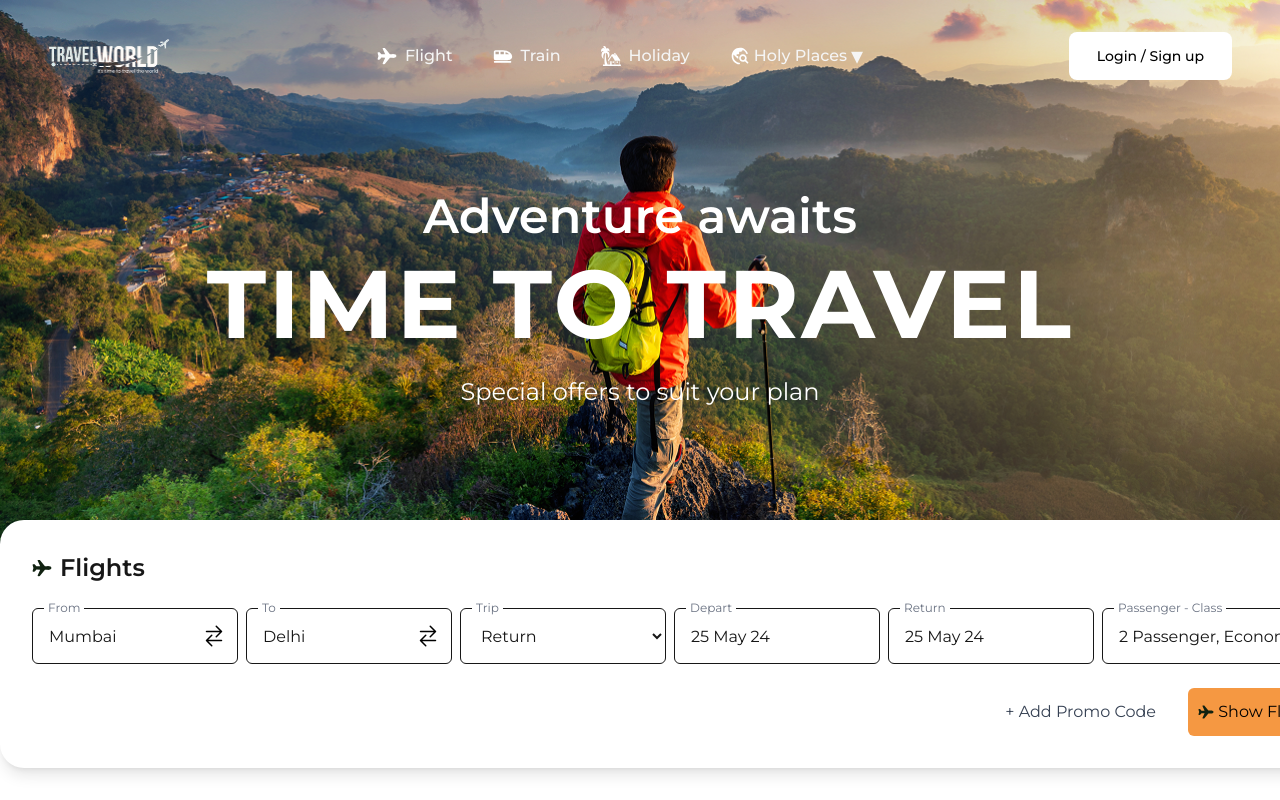
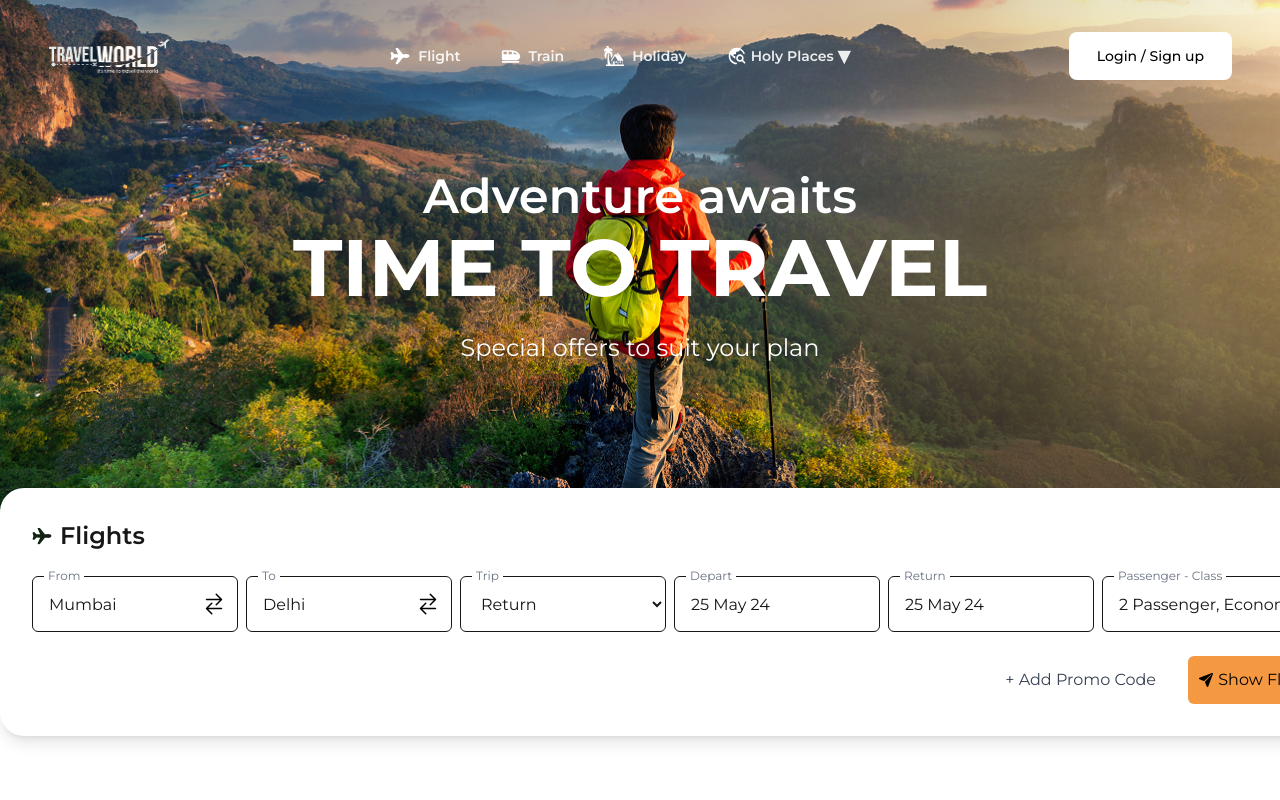
Before and after one commit to jainkhushi0405/travel-website, a Next.js app: page / in a window 1280 px wide. Shown: the top 800 px of the page. Built offline with nearby package versions, Linux system fonts and the light colour scheme.

Commit message:
Updated hero section, trip cards shadow, travel option cards and UI improvements

```diff
--- a/components/Hero.tsx
+++ b/components/Hero.tsx
@@ -1,16 +1,16 @@
 export default function Hero() {
   return (
     <section
-      className="h-[600px] flex flex-col justify-center items-center text-white bg-cover bg-center overflow-hidden"
+      className="h-[600px] flex flex-col justify-center items-center text-white bg-cover bg-center overflow-hidden -mt-8"
       style={{ backgroundImage: "url('/hero-figma.png')" }}
     >
-      <h3 className="text-5xl font-semibold mb-4">
+    <h3 className="text-5xl font-semibold mb-2">
         Adventure awaits
       </h3>
 
-      <h1 className="text-8xl font-bold tracking-wide">
-        TIME TO TRAVEL
-      </h1>
+    <h1 className="text-[80px] font-bold leading-none">
+  TIME TO TRAVEL
+</h1>
 
       <p className="mt-6 text-2xl">
         Special offers to suit your plan
--- a/components/Navbar.tsx
+++ b/components/Navbar.tsx
@@ -10,7 +10,7 @@ export default function Navbar() {
         height={36}
       />
 
-      <ul className="flex gap-10 text-[#F5F5F5] text-base font-medium">
+   <ul className="flex gap-10 text-white/90 text-sm font-semibold">
         <li className="flex items-center gap-2">
           <Image
             src="/airplane.svg"
--- a/components/Searchform.tsx
+++ b/components/Searchform.tsx
@@ -122,13 +122,11 @@ export default function Searchform() {
         </p>
 
         <button className="w-36 h-12 bg-[#F59842] hover:bg-[#F59842] text-black rounded-md px-4 py-2 flex items-center justify-center gap-1 whitespace-nowrap">
-          <Image
-            src="/flight-search.svg"
-            alt="Flight"
-            width={16}
-            height={16}
-          />
-
+         <img
+  src="/Paper Plane.svg"
+  alt="Flight"
+  className="w-4 h-4"
+/>
           <span>Show Flights</span>
         </button>
       </div>
--- a/components/TripCards.tsx
+++ b/components/TripCards.tsx
@@ -35,7 +35,7 @@ export default function TripCards() {
         {trips.map((trip, index) => (
           <div
             key={index}
-            className="bg-white rounded-2xl shadow-md h-32 p-4 flex items-center gap-4"
+           className="bg-white rounded-2xl shadow-[0px_4px_16px_rgba(17,34,17,0.05)] h-32 p-4 flex items-center gap-4"
           >
             <img
               src={trip.image}
```
